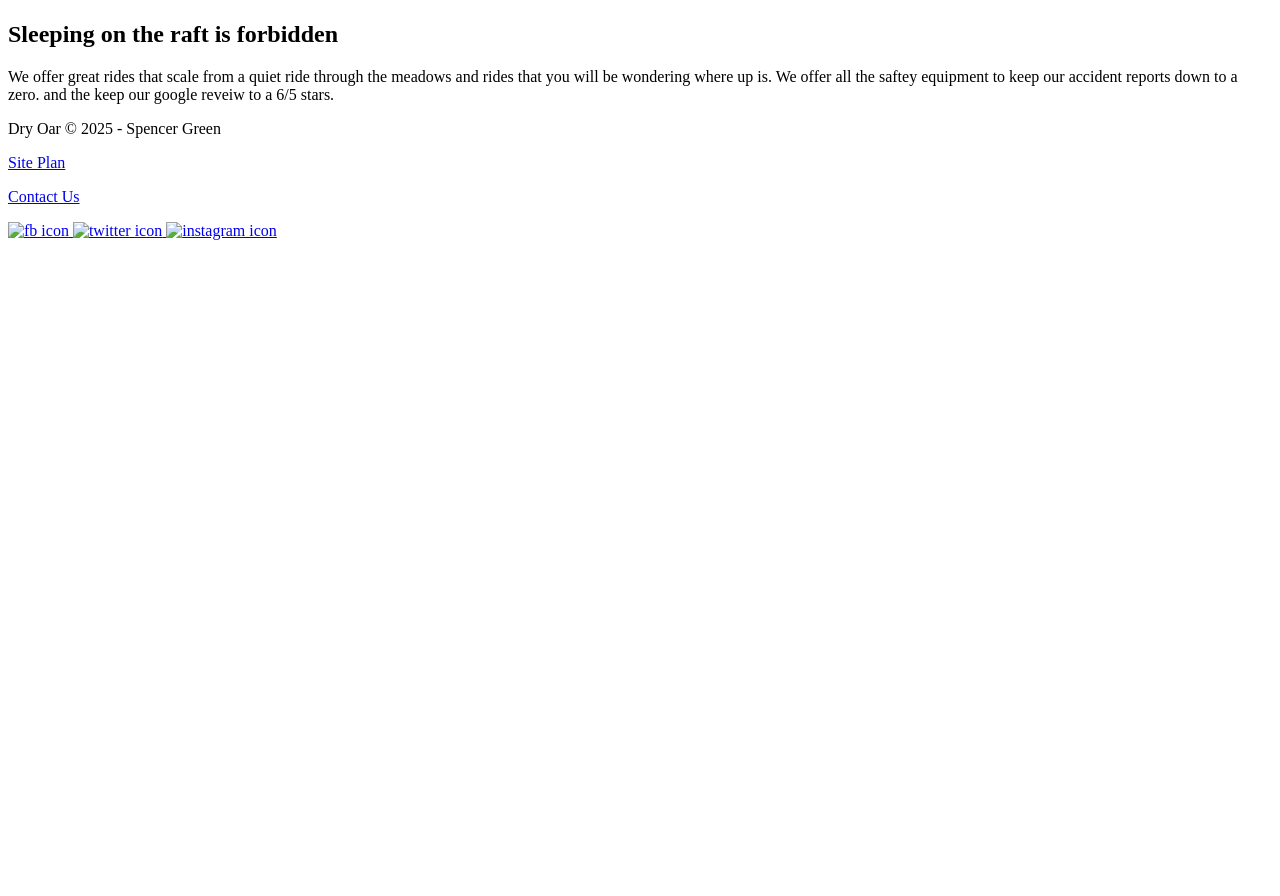
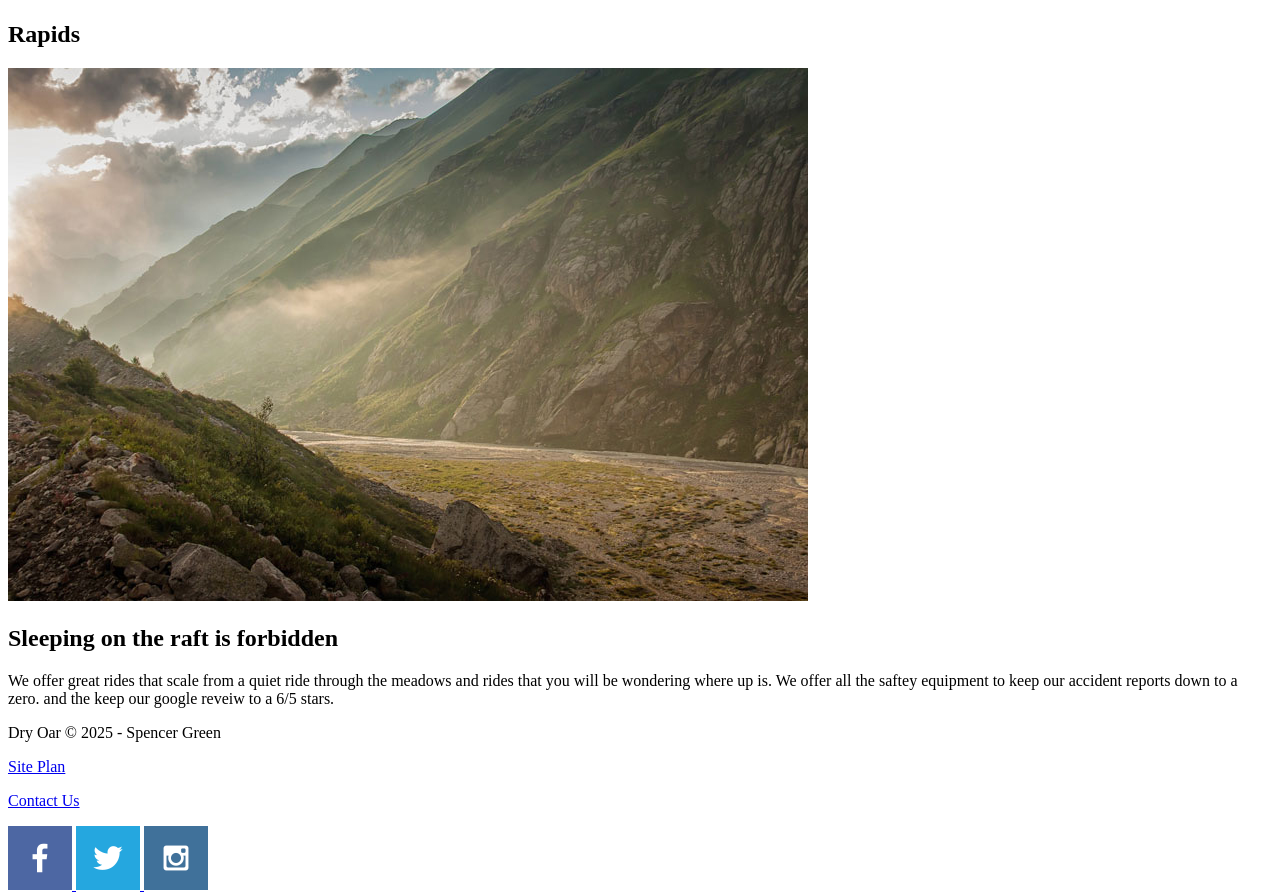
Before and after one commit to greespen/wdd130-2025, a plain HTML site: page index.html in a window 1280 px wide. Shown: the part 2772-3668 px from the top of the page. Before the commit the page ends 3020 px from the top, so only its background shows below. Drawn offline with Linux system fonts and the light colour scheme.

Commit message:
fixes week 3

```diff
--- a/index.html
+++ b/index.html
@@ -42,6 +42,12 @@
     <section class="rapids-card">
         <img class="card-img" src="wwr/images/rapids.jpg" alt="rafting boat">
         <img class="icon" src="wwr/images/oars.png" alt="oars icon">
+        <h2>Rapids</h2>
+        </section>
+        <img class="mountains" src="wwr/images/mountains.jpg" alt="Misty mountains">
+
+    <section class="msg">
+
         <h2>Sleeping on the raft is forbidden</h2>
         <p>
             We offer great rides that scale from a quiet ride through the meadows and rides that you will be wondering where up is. We offer all the saftey equipment to keep our accident reports down to a zero. and the keep our google reveiw to a 6/5 stars.
@@ -53,13 +59,13 @@
     <p><a href="contactus.html">Contact Us</a></p>
     <div class="social">
         <a href="https://facebook.com">
-            <img src="images/facebook.png" alt="fb icon">
+            <img src="wwr/images/facebook.png" alt="fb icon">
         </a>
         <a href="https://twitter.com">
-            <img src="images/twitter.png" alt="twitter icon">
+            <img src="wwr/images/twitter.png" alt="twitter icon">
         </a>
         <a href="https://instagram.com">
-            <img src="images/instagram.png" alt="instagram icon">
+            <img src="wwr/images/instagram.png" alt="instagram icon">
         </a>
     </div>
 </body>
```
